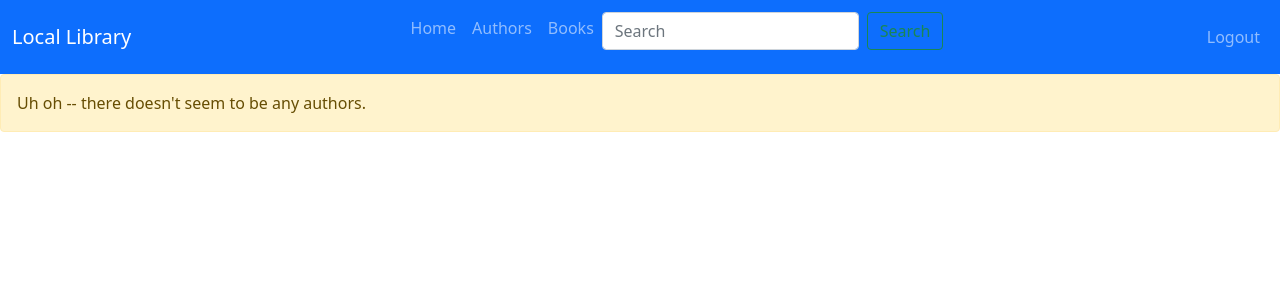
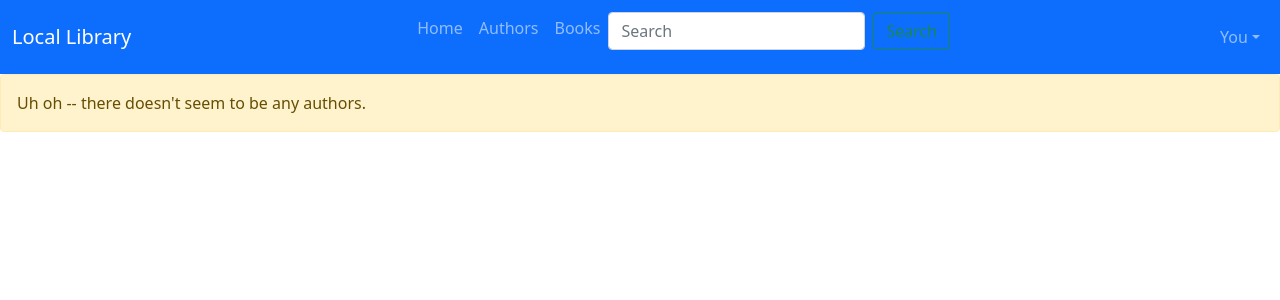
Before and after one commit to swford89/local_library, a Django app: page /catalog/authors/ in a window 1280 px wide. Shown: the top 300 px of the page. Run offline with Django 3.2, Linux system fonts and the light colour scheme; the visitor is signed in with stand-in values (Sample User, id 1); data that the repository does not hold is empty.

Commit message:
added dropdown tab for user options

```diff
--- a/catalog/templates/catalog/base.html
+++ b/catalog/templates/catalog/base.html
@@ -30,13 +30,20 @@
             </ul>
 
             <ul class="navbar-nav justify-content-right">
+                {% if user.is_authenticated %}
+                    <li class="nav-item dropdown">
+                        <a class="nav-link dropdown-toggle" data-bs-toggle="dropdown" href="#" role="button" aria-expanded="false">You</a>
+                        <ul class="dropdown-menu" style="right: 0; left: auto;">
+                            <li><a class="dropdown-item" href="{% url 'catalog:my_borrowed' %}">mybooks</a></li>
+                            <li><a class="dropdown-item" href="{% url 'logout' %}">Logout</a></li>
+                        </ul>
+                    </li>
+
+                {% else %}
                 <li class="nav-item">
-                {% if user.is_authenticated %}
-                    <li><a class="nav-link" href="{% url 'logout' %}">Logout</a></li>
-                {% else %}
                     <a class="nav-link" aria-current="page" href="{% url 'login' %}">Login</a>
-            {% endif %}
                 </li>
+                {% endif %}
             </ul>
 
         </div>
```
